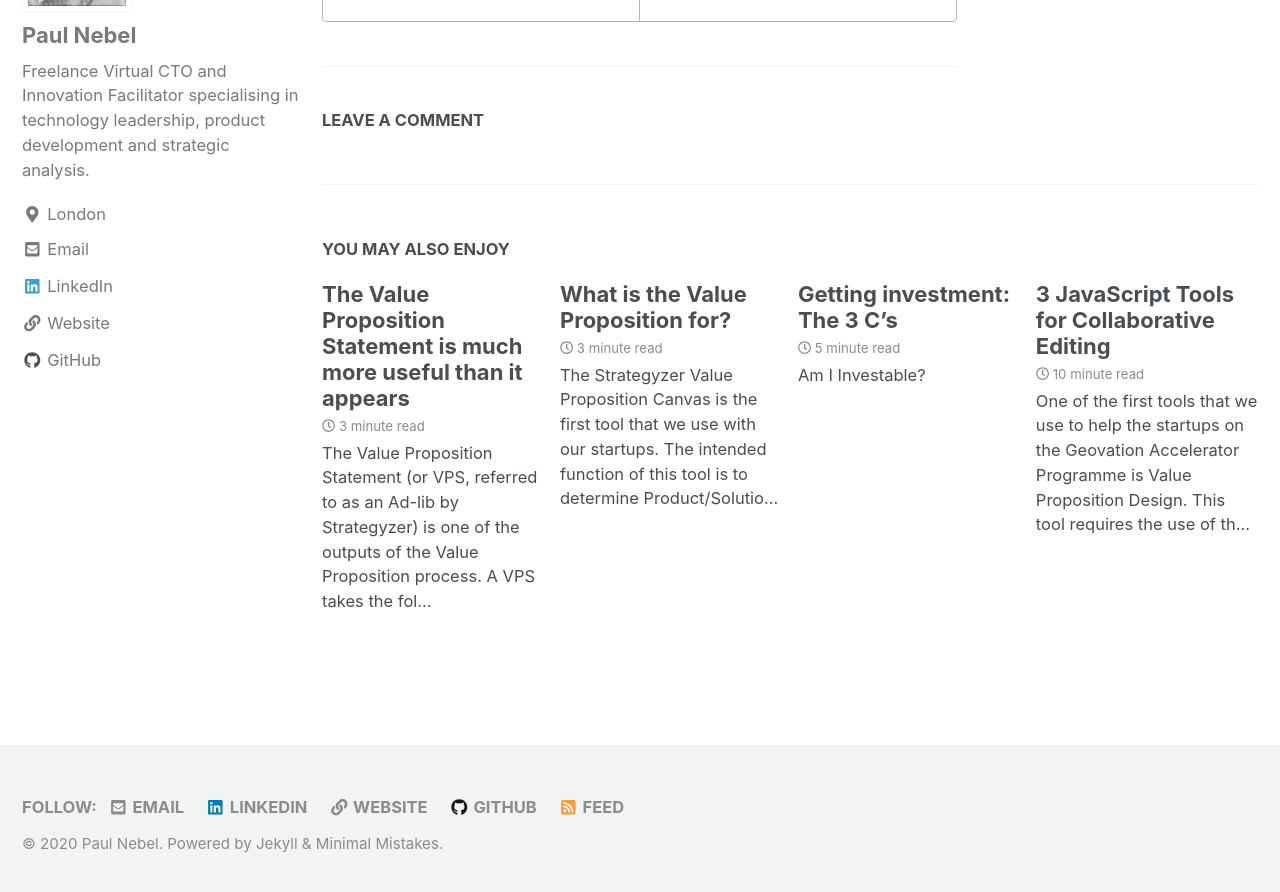
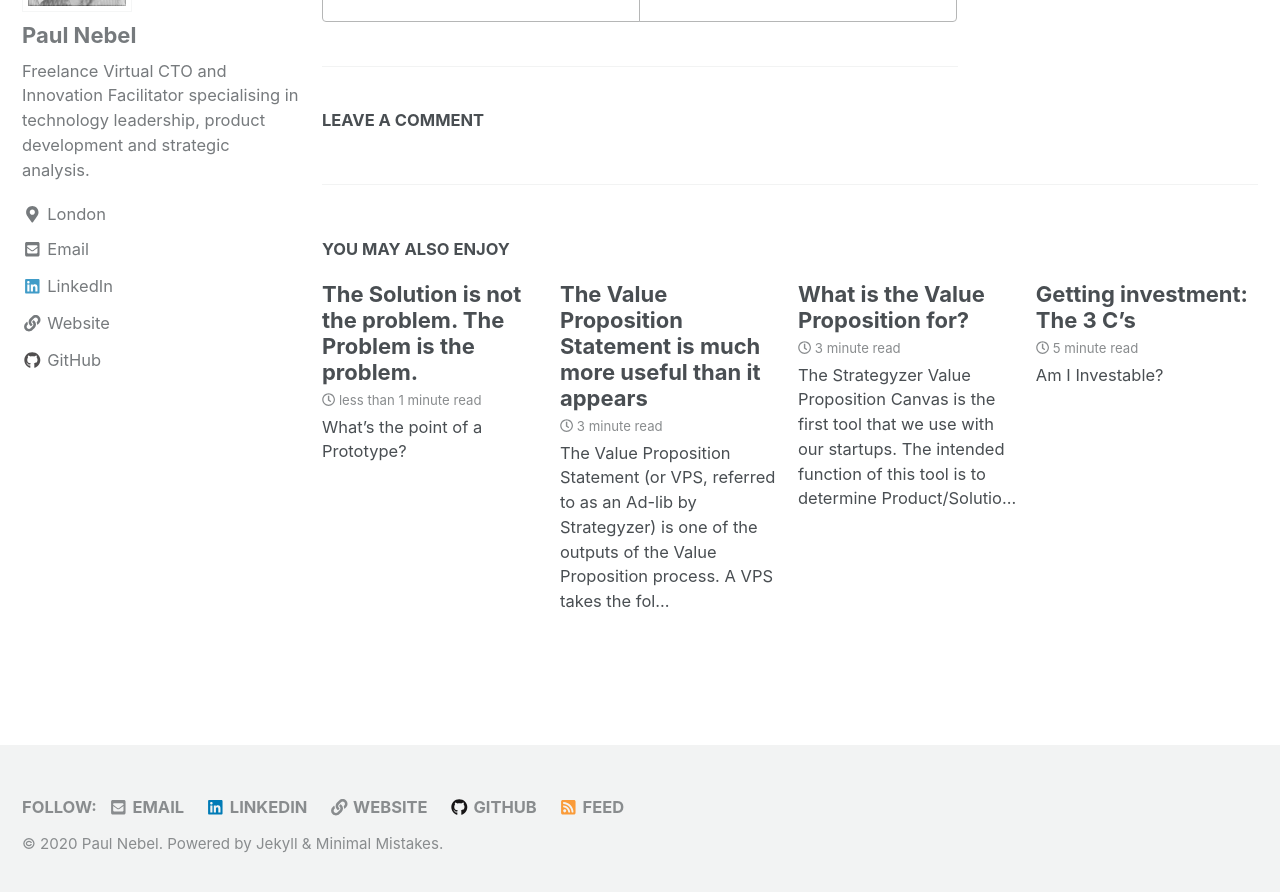
Before and after one commit to paulnebel/paulnebel.github.io, a Jekyll site: the page built from _posts/2020-02-03-why-comes-after-what.md, in a window 1280 px wide and 900 px high, scrolled down 5825 px. Shown: the top 892 px of the window. Built offline with Jekyll 4.4.1, drawn with Linux system fonts in a browser that asks for light colours; cached includes are drawn as plain includes; nearby versions of some CDN libraries; comment, search, counter and statistics services are not loaded; some of the changed lines change nothing that is shown.

Commit message:
feat: Adds "What's the point of a prototype"

```diff
--- a/_posts/2020-02-03-why-comes-after-what.md
+++ b/_posts/2020-02-03-why-comes-after-what.md
@@ -5,9 +5,9 @@
 slug: "why-comes-after-what"
 ---
 
-The first step in creating your business should be the [Value Proposition][valueprop]. This is a very effective means of exploring and defining the problem to be solved and establishing whether your proposed solution is sufficiently effective at mitigating that problem for users to want to pay for it.  Once you've created your [Value Proposition Canvas][valuepropcanv] your next task is to verify it by formulating hypotheses.
+The first step in creating your business should be the [Value Proposition][valueprop]{:target="_blank"}. This is a very effective means of exploring and defining the problem to be solved and establishing whether your proposed solution is sufficiently effective at mitigating that problem for users to want to pay for it.  Once you've created your [Value Proposition Canvas][valuepropcanv]{:target="_blank"} your next task is to verify it by formulating hypotheses.
 
-One of the defining characteristics of a startup is extreme uncertainty.  This uncertainty makes it difficult to produce accurate forecasts.  The best that a startup can do in these circumstances is to form a set of hypotheses (in the scientific sense - i.e. a proposed explanation for a set of circumstances *that can be tested*) about what we'd like to see happen. In his book [The Startup Way][startupway], [Eric Ries][ericries] refers to these as *leap-of-faith assumptions* or **LOFA**.
+One of the defining characteristics of a startup is extreme uncertainty.  This uncertainty makes it difficult to produce accurate forecasts.  The best that a startup can do in these circumstances is to form a set of hypotheses (in the scientific sense - i.e. a proposed explanation for a set of circumstances *that can be tested*) about what we'd like to see happen. In his book [The Startup Way][startupway]{:target="_blank"}, [Eric Ries][ericries]{:target="_blank"} refers to these as *leap-of-faith assumptions* or **LOFA**.
 
 The theory is that the sooner you can make your LOFA explicit the sooner you can test them and start to remove some of the uncertainty which makes life so difficult for a startup.  As with many things, however, the theory can be much easier than the practice. In my experience working with startups many of the most important hypotheses that founders identify are described in such abstract terms that they are untestable. For a startup, an untestable hypothesis is no hypothesis at all.
 
@@ -15,13 +15,13 @@
 
 # Why, oh why, oh why, oh why, oh WHY?
 
-Much of what we now call *Lean* business has come from the [Toyota Production System][toyotaproductionsystem], or **TPS**. The TPS came about due to the extreme constraints that Japan was under following the end of the Second World War.  At this time, the Japanese economy was in a very bad way, with money for investment being almost non-existant.  In addition to this, Japan is a relatively small country in terms of land mass, with little land available for large factories.
+Much of what we now call *Lean* business has come from the [Toyota Production System][toyotaproductionsystem]{:target="_blank"}, or **TPS**. The TPS came about due to the extreme constraints that Japan was under following the end of the Second World War.  At this time, the Japanese economy was in a very bad way, with money for investment being almost non-existant.  In addition to this, Japan is a relatively small country in terms of land mass, with little land available for large factories.
 
 It is around this time that Toyota decided to start making cars.  Lack of money and land put them in diametric opposition to the Americans who had a great deal of both.  Despite this, Toyota not only managed to find a foothold in the American market but have since become one of the world's premier automotive brands.
 
 "How did they do this?", I hear you ask.  The answer is the Toyota Production System. The TPS is far too big a topic to cover in a simple blog post (it literally takes decades for employees to become qualified in the TPS).  What is of consequence here is one of the techniques used by Toyota to turn constraints into advantage - **The 5-Whys**.
 
-Lack of money and space led Toyota to perfect [Just-in-time manufacturing][jitm] (**JITM**).  If you can't afford to buy materials in bulk ahead of time and have nowhere to put them anyway while you wait to use them then it makes sense to order just enough to make the next batch, which is the essence of JITM.
+Lack of money and space led Toyota to perfect [Just-in-time manufacturing][jitm]{:target="_blank"} (**JITM**).  If you can't afford to buy materials in bulk ahead of time and have nowhere to put them anyway while you wait to use them then it makes sense to order just enough to make the next batch, which is the essence of JITM.
 
 One of the keys to JITM is constant monitoring of the production system and the ability to stop and fix problems as they occur.  To this end, all employees on the shop floor were attached to a 'kill switch'.  If anyone noticed that a process they were monitoring was not working properly they threw the kill switch, which had the effect not only of shutting down their process but also of shutting down everyone else's.  In other words, the whole production line stopped.
 
@@ -37,7 +37,7 @@
 
 > Customers will want to buy our product
 
-Well, this certainly qualifies as a LOFA but it's pretty much meaningless when it comes to creating testable hypotheses.  As [The Mom Test][momtest] explains so well, if you ask customers directly whether they will buy your product they are more likely to lie to you than not, making the answer meaningless and misleading.
+Well, this certainly qualifies as a LOFA but it's pretty much meaningless when it comes to creating testable hypotheses.  As [The Mom Test][momtest]{:target="_blank"} explains so well, if you ask customers directly whether they will buy your product they are more likely to lie to you than not, making the answer meaningless and misleading.
 
 So let's try to break it down into meaningful, testable hypotheses:
 
```
Also changed, not shown: _posts/2020-03-01-whats-the-point-of-a-prototype.md (renamed from _drafts/what's_the_point_of_a_prototype.md).
